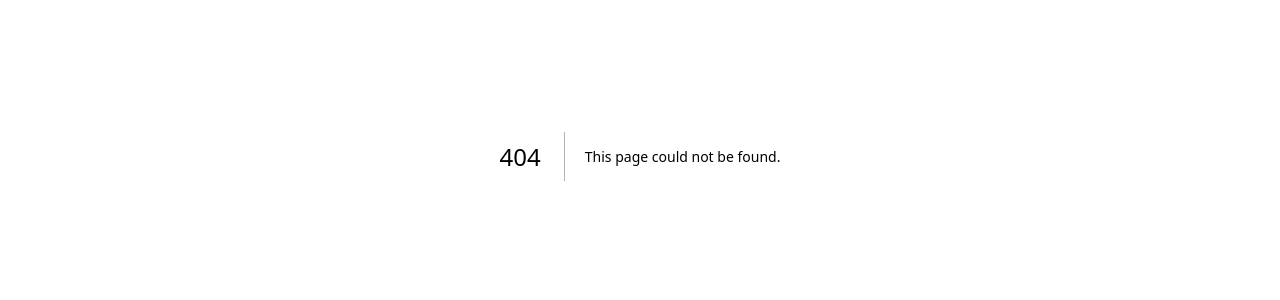
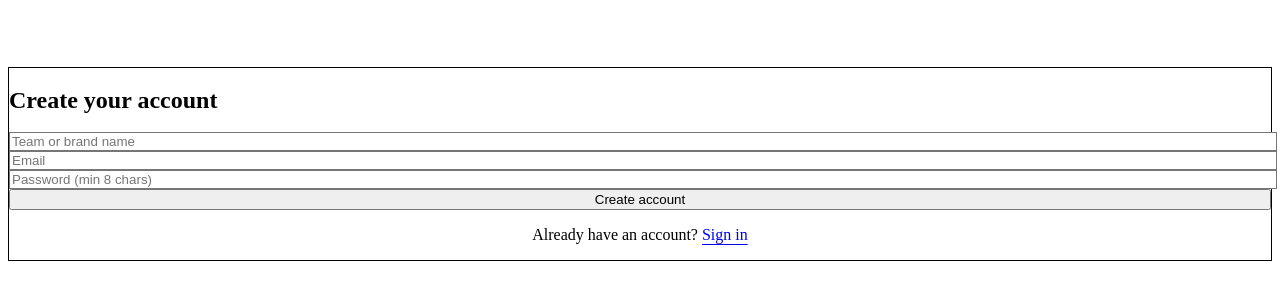
Before and after one commit to dhkim77000/connext_data, a Next.js app: page /signup in a window 1280 px wide. Before the commit this address had no page. Shown: the part 244-544 px from the top of the page. Built offline with nearby package versions, Linux system fonts and the light colour scheme.

Commit message:
feat: auth UI — login and signup pages with Supabase

```diff
--- /dev/null
+++ b/app/(auth)/login/page.tsx
@@ -0,0 +1,56 @@
+'use client'
+
+import { useState } from 'react'
+import { createClient } from '@/lib/supabase/client'
+import { Button } from '@/components/ui/button'
+import { Input } from '@/components/ui/input'
+import { Card, CardContent, CardHeader, CardTitle } from '@/components/ui/card'
+
+export default function LoginPage() {
+  const [email, setEmail] = useState('')
+  const [password, setPassword] = useState('')
+  const [loading, setLoading] = useState(false)
+  const [error, setError] = useState<string | null>(null)
+
+  const signIn = async (e: React.FormEvent) => {
+    e.preventDefault()
+    setLoading(true)
+    setError(null)
+    const supabase = createClient()
+    const { error } = await supabase.auth.signInWithPassword({ email, password })
+    if (error) {
+      setError(error.message)
+      setLoading(false)
+    } else {
+      window.location.href = '/dashboard'
+    }
+  }
+
+  return (
+    <div className="min-h-screen flex items-center justify-center bg-background">
+      <Card className="w-full max-w-sm shadow-none border-border">
+        <CardHeader>
+          <CardTitle className="text-xl font-semibold">Sign in to Connext</CardTitle>
+        </CardHeader>
+        <CardContent>
+          <form onSubmit={signIn} className="space-y-3">
+            <Input type="email" placeholder="Email" value={email}
+              onChange={(e) => setEmail(e.target.value)} required autoComplete="email" />
+            <Input type="password" placeholder="Password" value={password}
+              onChange={(e) => setPassword(e.target.value)} required autoComplete="current-password" />
+            {error && <p className="text-sm text-destructive">{error}</p>}
+            <Button type="submit" className="w-full" disabled={loading}>
+              {loading ? 'Signing in…' : 'Sign in'}
+            </Button>
+          </form>
+          <p className="mt-4 text-center text-sm text-muted-foreground">
+            No account?{' '}
+            <a href="/signup" className="underline underline-offset-4 hover:text-foreground">
+              Sign up
+            </a>
+          </p>
+        </CardContent>
+      </Card>
+    </div>
+  )
+}
--- /dev/null
+++ b/app/(auth)/signup/page.tsx
@@ -0,0 +1,76 @@
+'use client'
+
+import { useState } from 'react'
+import { createClient } from '@/lib/supabase/client'
+import { Button } from '@/components/ui/button'
+import { Input } from '@/components/ui/input'
+import { Card, CardContent, CardHeader, CardTitle } from '@/components/ui/card'
+
+export default function SignupPage() {
+  const [teamName, setTeamName] = useState('')
+  const [email, setEmail] = useState('')
+  const [password, setPassword] = useState('')
+  const [loading, setLoading] = useState(false)
+  const [error, setError] = useState<string | null>(null)
+  const [done, setDone] = useState(false)
+
+  const signUp = async (e: React.FormEvent) => {
+    e.preventDefault()
+    setLoading(true)
+    setError(null)
+    const supabase = createClient()
+    const { data, error } = await supabase.auth.signUp({
+      email,
+      password,
+      options: { emailRedirectTo: `${window.location.origin}/auth/callback` },
+    })
+    if (error) { setError(error.message); setLoading(false); return }
+    if (data.user) {
+      await supabase.from('tenants').insert({ name: teamName, owner_auth_id: data.user.id })
+    }
+    setDone(true)
+    setLoading(false)
+  }
+
+  if (done) {
+    return (
+      <div className="min-h-screen flex items-center justify-center bg-background">
+        <Card className="w-full max-w-sm shadow-none border-border">
+          <CardContent className="pt-6 text-center">
+            <p className="text-sm text-muted-foreground">Check your email to confirm your account.</p>
+          </CardContent>
+        </Card>
+      </div>
+    )
+  }
+
+  return (
+    <div className="min-h-screen flex items-center justify-center bg-background">
+      <Card className="w-full max-w-sm shadow-none border-border">
+        <CardHeader>
+          <CardTitle className="text-xl font-semibold">Create your account</CardTitle>
+        </CardHeader>
+        <CardContent>
+          <form onSubmit={signUp} className="space-y-3">
+            <Input type="text" placeholder="Team or brand name" value={teamName}
+              onChange={(e) => setTeamName(e.target.value)} required />
+            <Input type="email" placeholder="Email" value={email}
+              onChange={(e) => setEmail(e.target.value)} required />
+            <Input type="password" placeholder="Password (min 8 chars)" value={password}
+              onChange={(e) => setPassword(e.target.value)} required minLength={8} />
+            {error && <p className="text-sm text-destructive">{error}</p>}
+            <Button type="submit" className="w-full" disabled={loading}>
+              {loading ? 'Creating account…' : 'Create account'}
+            </Button>
+          </form>
+          <p className="mt-4 text-center text-sm text-muted-foreground">
+            Already have an account?{' '}
+            <a href="/login" className="underline underline-offset-4 hover:text-foreground">
+              Sign in
+            </a>
+          </p>
+        </CardContent>
+      </Card>
+    </div>
+  )
+}
--- /dev/null
+++ b/app/auth/callback/route.ts
@@ -0,0 +1,16 @@
+import { NextResponse } from 'next/server'
+import { createClient } from '@/lib/supabase/server'
+
+export async function GET(request: Request) {
+  const { searchParams, origin } = new URL(request.url)
+  const code = searchParams.get('code')
+  const next = searchParams.get('next') ?? '/dashboard'
+
+  if (code) {
+    const supabase = await createClient()
+    const { error } = await supabase.auth.exchangeCodeForSession(code)
+    if (!error) return NextResponse.redirect(`${origin}${next}`)
+  }
+
+  return NextResponse.redirect(`${origin}/login?error=auth_failed`)
+}
```
